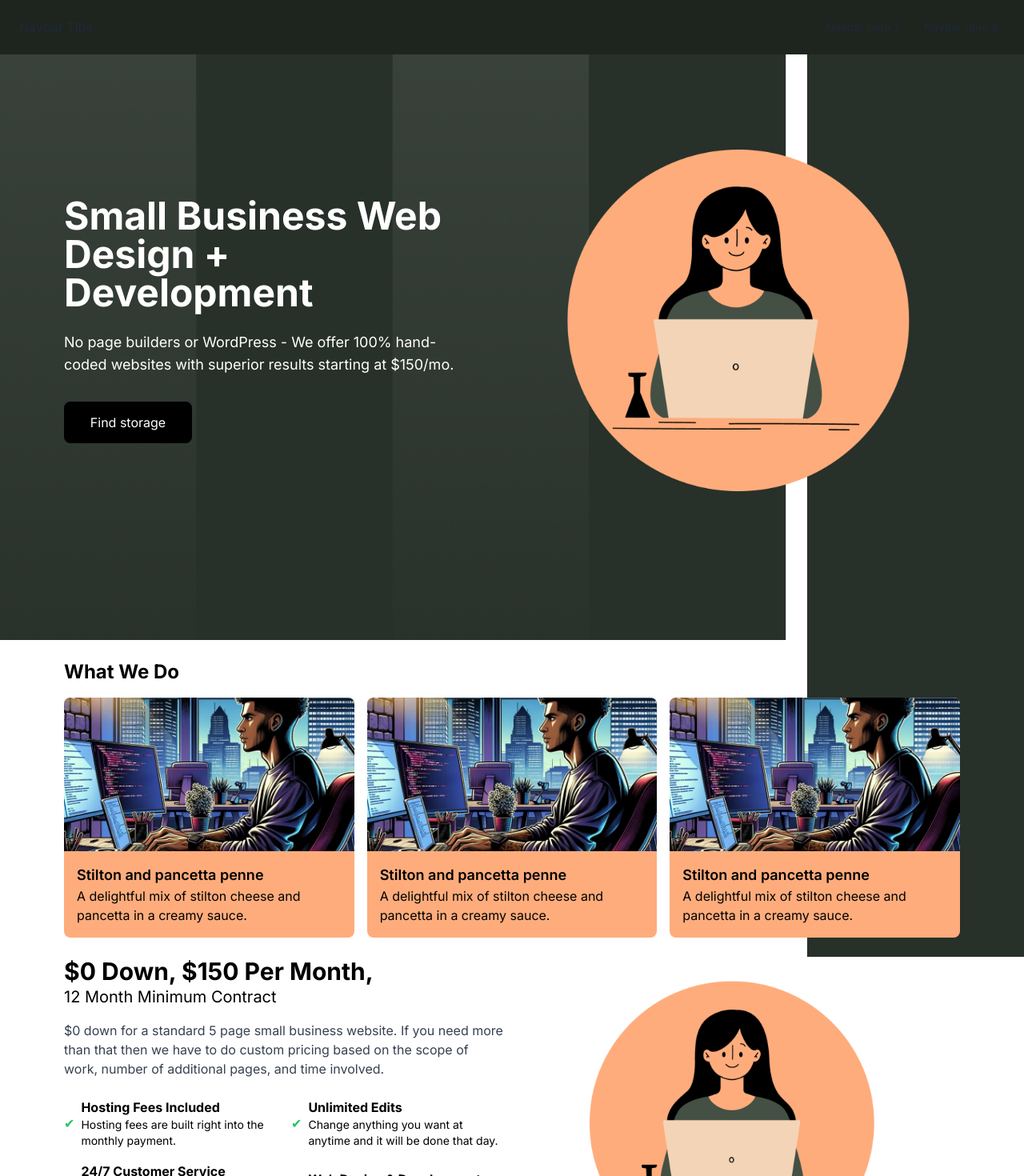
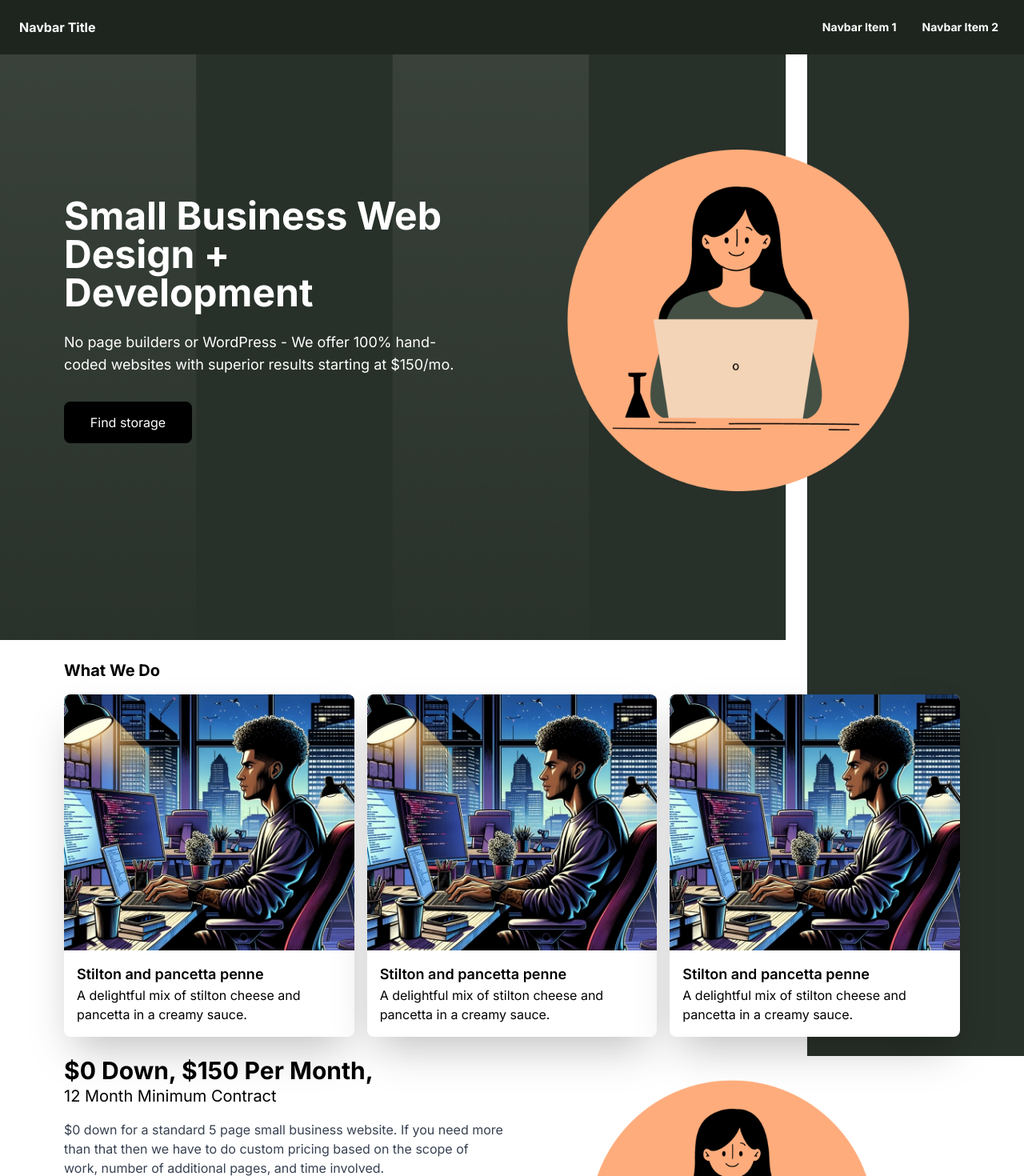
Before and after one commit to jordanwhiguera/web-dev, a Next.js app: page / in a window 1280 px wide. Shown: the top 1470 px of the page at 80% size. Built offline with nearby package versions, Linux system fonts and the light colour scheme.

Commit message:
Update styles and add form submit function

```diff
--- a/app/components/Card.tsx
+++ b/app/components/Card.tsx
@@ -45,16 +45,16 @@ const Card: React.FC = () => {
     <Container className="bg-side">
       <div className="py-6">
         <div className="flex justify-between items-center mb-4">
-          <h2 className="text-2xl font-bold text-black">What We Do</h2>
+          <h2 className="text-xl font-bold text-black">What We Do</h2>
         </div>
         <div className="grid md:grid-cols-2 lg:grid-cols-3 gap-4">
           {cardItems.map((item) => (
             <div
               key={item.id}
-              className="bg-[#feac7c] rounded-lg overflow-hidden"
+              className="bg-white shadow-2xl rounded-lg overflow-hidden"
             >
               <img
-                className="w-full h-48 object-cover"
+                className="w-full h-80 object-cover"
                 src={item.imageUrl}
                 alt={item.title}
               />
--- a/app/components/ContactSection.tsx
+++ b/app/components/ContactSection.tsx
@@ -1,9 +1,13 @@
 "use client";
 import React from "react";
 import Container from "./Container";
+import Button from "./Button";
 
 const ContactSection: React.FC = () => {
   const formEndpoint = "https://formspree.io/f/xrgngrwd";
+  const handleSubmit = (e: React.MouseEvent<HTMLButtonElement>) => {
+    // You might want to handle the submit function here if needed
+  };
   return (
     <Container>
       <div className="flex flex-col md:flex-row justify-between items-center space-y-8 md:space-y-0 my-4">
@@ -47,12 +51,10 @@ const ContactSection: React.FC = () => {
                 rows={10}
                 required
               ></textarea>
-              <button
-                type="submit"
-                className="bg-[#1e251f]  p-3 rounded hover:bg-[#2e352f] text-white"
-              >
+              <button className="bg-[#feac7c]  p-3 rounded hover:bg-[#2e352f] text-black font-bold">
                 SUBMIT INFORMATION
               </button>
+              <Button label="SUBMIT INFORMATION" onClick={handleSubmit} />
             </form>
           </div>
         </div>
--- a/app/components/Hero.tsx
+++ b/app/components/Hero.tsx
@@ -13,11 +13,11 @@ const Hero = () => {
     <Container
       className="bg-hero" // `bg-hero` will apply to screens smaller than 768px, and `bg-merge` will apply to screens 768px and larger
     >
-      <div className="flex flex-col lg:flex-row min-h-screen ">
+      <div className="flex flex-col lg:flex-row min-h-screen">
         {/* Text Content */}
         <div className="flex-1 py-12 flex flex-col justify-center">
           <div className="lg:pr-12">
-            <h1 className="text-5xl font-bold mb-6 text-white">
+            <h1 className="text-5xl font-bold mb-6 text-white mt-24 lg:mt-0">
               Small Business Web Design + Development
             </h1>
             <p className="text-lg mb-8 text-white">
--- a/app/components/Navbar.tsx
+++ b/app/components/Navbar.tsx
@@ -3,7 +3,7 @@ import React from "react";
 
 const Navbar = () => {
   return (
-    <div className="drawer fixed ">
+    <div className="drawer fixed">
       <input id="my-drawer-3" type="checkbox" className="drawer-toggle" />
       <div className="drawer-content flex flex-col">
         {/* Navbar */}
@@ -29,15 +29,17 @@ const Navbar = () => {
               </svg>
             </label>
           </div>
-          <div className="flex-1 px-2 mx-2">Navbar Title</div>
+          <div className="flex-1 px-2 mx-2 font-bold text-white">
+            Navbar Title
+          </div>
           <div className="flex-none hidden lg:block">
             <ul className="menu menu-horizontal">
               {/* Navbar menu content here */}
               <li>
-                <a>Navbar Item 1</a>
+                <a className="text-white font-bold">Navbar Item 1</a>
               </li>
               <li>
-                <a>Navbar Item 2</a>
+                <a className="text-white font-bold">Navbar Item 2</a>
               </li>
             </ul>
           </div>
@@ -53,10 +55,10 @@ const Navbar = () => {
         <ul className="menu p-4 w-80 min-h-full bg-[#1e251f]">
           {/* Sidebar content here */}
           <li>
-            <a>Sidebar Item 1</a>
+            <a className="text-white font-bold">Sidebar Item 1</a>
           </li>
           <li>
-            <a>Sidebar Item 2</a>
+            <a className="text-white font-bold">Sidebar Item 2</a>
           </li>
         </ul>
       </div>
```
